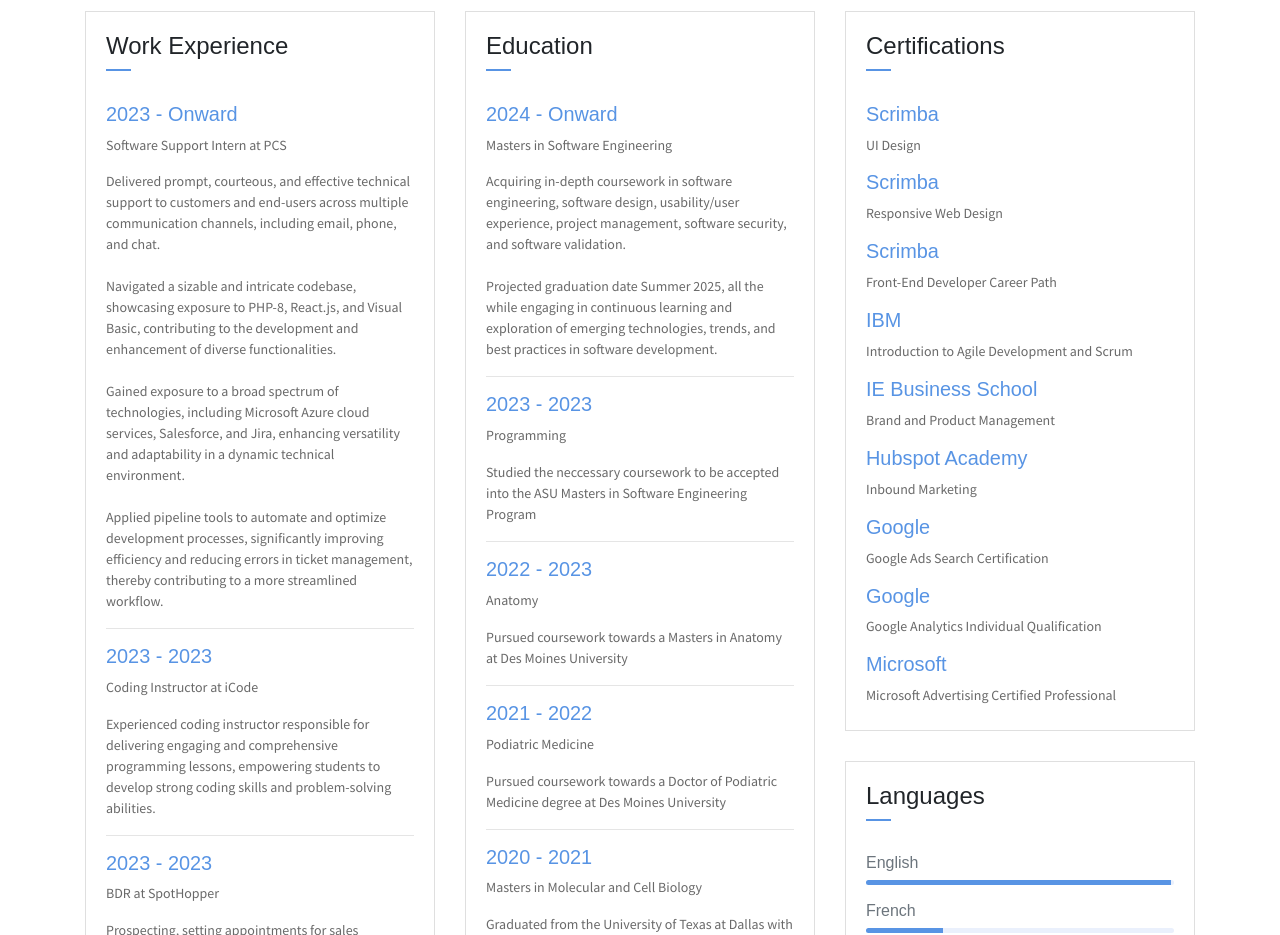
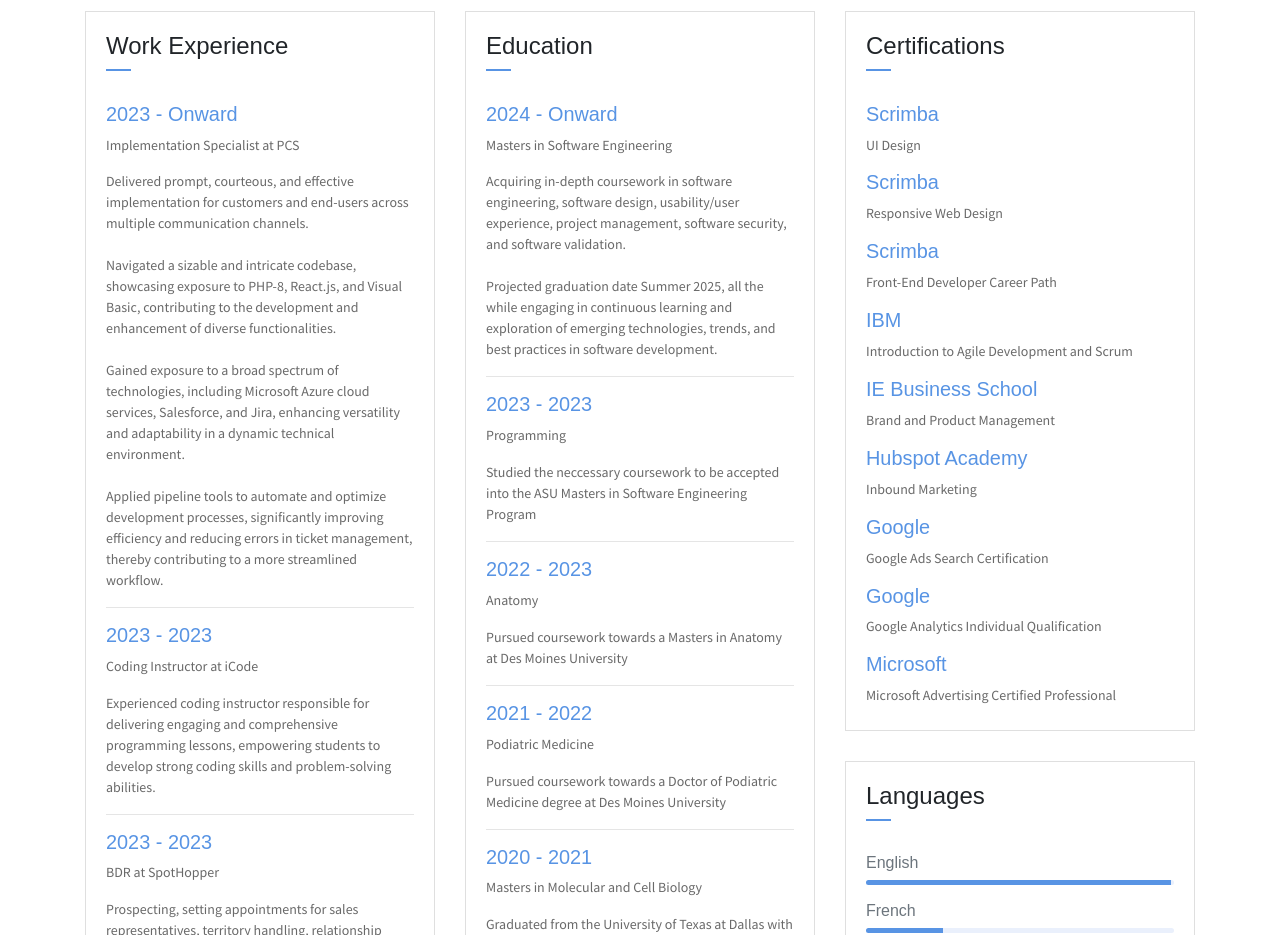
Before and after one commit to Mufeedmk4/Aboutme-Website, a website: page About Mufeed/public_html/index.html in a window 1280 px wide. Shown: the part 1820-2755 px from the top of the page. Drawn offline with Linux system fonts and the light colour scheme; some packages are replaced by stand-ins of ours.

Commit message:
added implementation specialist position

```diff
--- a/About Mufeed/public_html/index.html
+++ b/About Mufeed/public_html/index.html
@@ -286,8 +286,8 @@
                         </div>
                         <div class="card-body">
                             <h6 class="title text-danger">2023 - Onward</h6>
-                            <P>Software Support Intern at PCS</P>
-                            <P class="subtitle">Delivered prompt, courteous, and effective technical support to customers and end-users across multiple communication channels, including email, phone, and chat.
+                            <P>Implementation Specialist at PCS</P>
+                            <P class="subtitle">Delivered prompt, courteous, and effective implementation for customers and end-users across multiple communication channels.
                             <br><br>Navigated a sizable and intricate codebase, showcasing exposure to PHP-8, React.js, and Visual Basic, contributing to the development and enhancement of diverse functionalities.
                             <br><br>Gained exposure to a broad spectrum of technologies, including Microsoft Azure cloud services, Salesforce, and Jira, enhancing versatility and adaptability in a dynamic technical environment.
                             <br><br>Applied pipeline tools to automate and optimize development processes, significantly improving efficiency and reducing errors in ticket management, thereby contributing to a more streamlined workflow.
```
Also changed, not shown: 1 other file.
